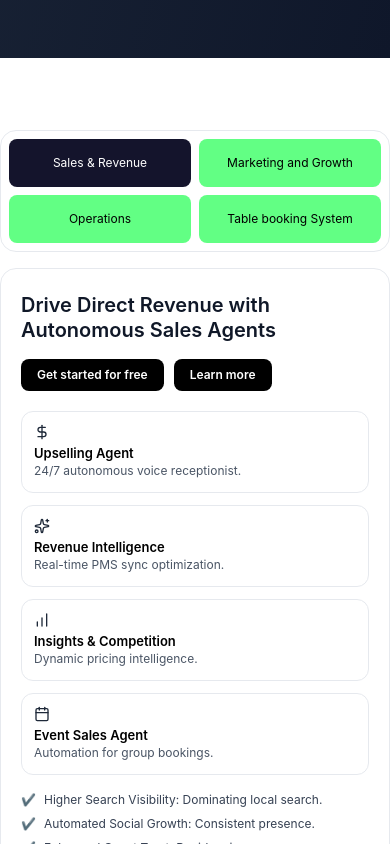
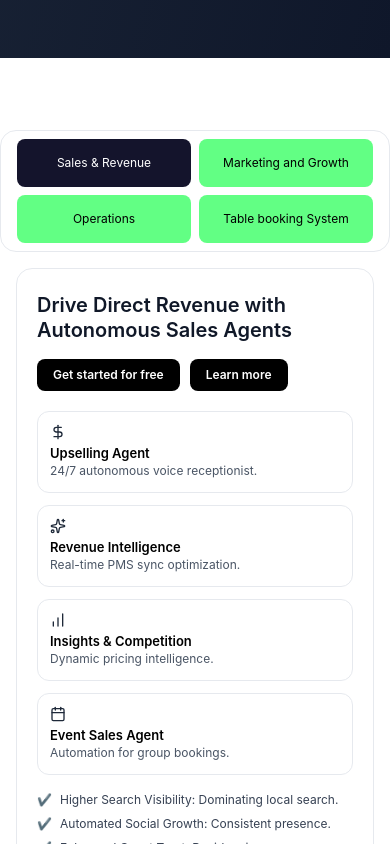
Before and after one commit to Ashwastaken78867/HuemanAI, a React (Vite) app: page / in a window 390 px wide. Shown: the part 5020-5864 px from the top of the page. Built offline with nearby package versions, Linux system fonts and the light colour scheme.

Commit message:
fix animations

```diff
--- a/src/components/AboutUs/ProductTable.tsx
+++ b/src/components/AboutUs/ProductTable.tsx
@@ -214,10 +214,10 @@ export const ProductTabs: React.FC = () => {
   <div className="sticky top-[80px] lg:h-[calc(100vh-80px)] flex flex-col lg:overflow-hidden">
 
     {/* Tabs */}
-    <div
-      ref={tabsRef}
-      className="w-full max-w-7xl mx-auto mb-4 bg-white rounded-2xl border border-[#e6e9ee] p-2"
-    >
+   <div
+  ref={tabsRef}
+  className="w-full max-w-7xl mx-auto px-4 sm:px-6 lg:px-0 mb-4 bg-white rounded-2xl border border-[#e6e9ee] p-2"
+>
       <div className="grid grid-cols-2 lg:grid-cols-4 gap-2">
         {tabs.map((t, i) => (
           <button
@@ -236,7 +236,7 @@ export const ProductTabs: React.FC = () => {
     </div>
 
     {/* Content */}
-    <div className="w-full max-w-7xl mx-auto flex-1 flex items-start lg:items-center">
+    <div className="w-full max-w-7xl mx-auto px-4 sm:px-6 lg:px-0 flex-1 flex items-start lg:items-center">
       <AnimatePresence mode="popLayout">
         <motion.div
           key={activeKey}
```
